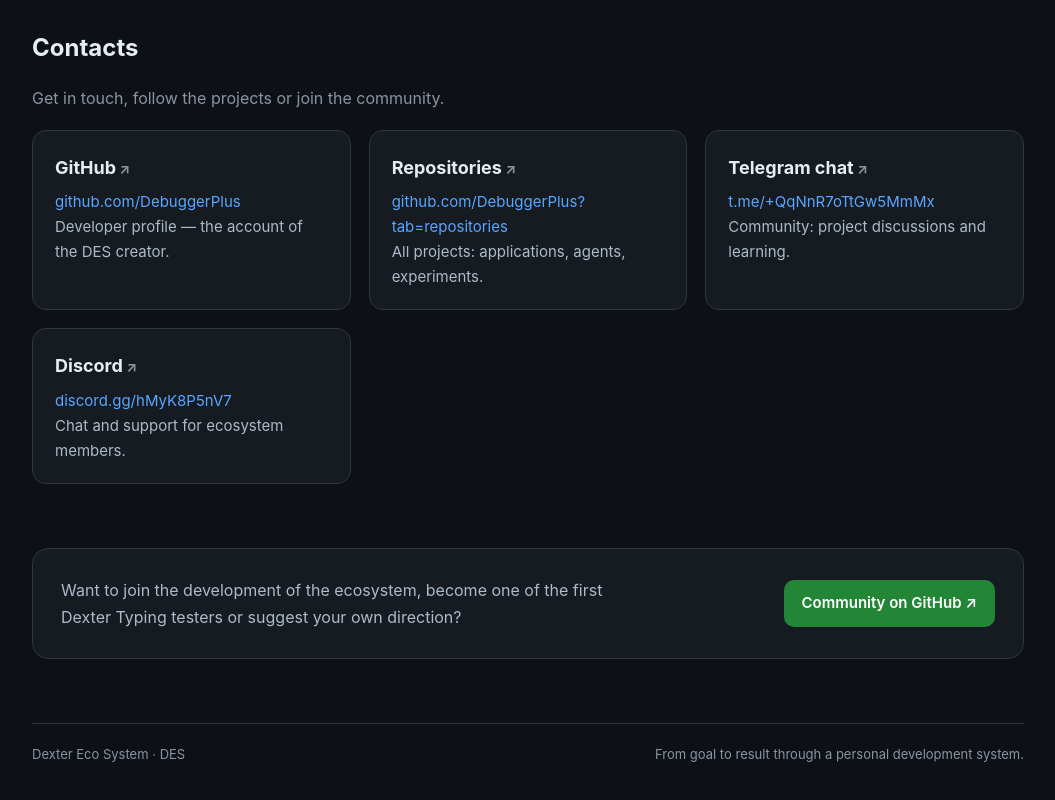
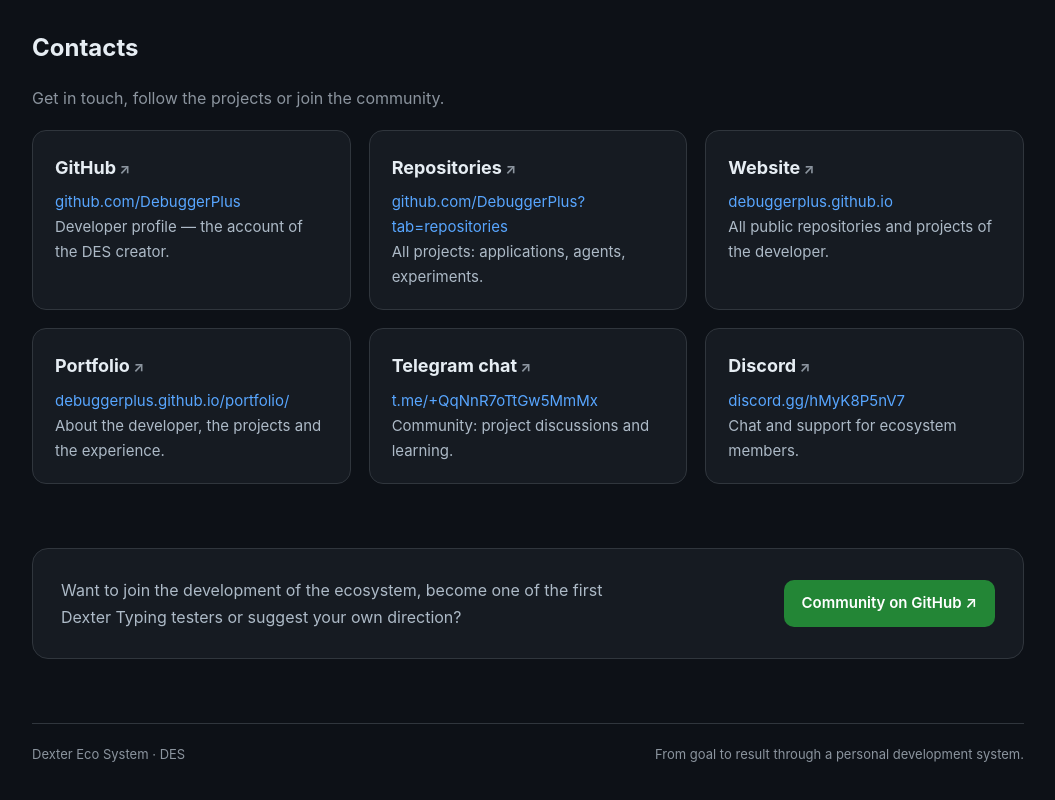
Before and after one commit to DexterEcoSystem/dexterecosystem.github.io, a plain HTML site: page index.html in a window 1280 px wide. Shown: the part 3114-3914 px from the top of the page, without its empty margins (112-1167 px from the left). Drawn offline with Linux system fonts and the light colour scheme.

Commit message:
Contacts: add developer site and portfolio links

```diff
--- a/index.html
+++ b/index.html
@@ -195,6 +195,16 @@
         <p class="val">github.com/DebuggerPlus?tab=repositories</p>
         <p data-i18n="c2p">Все проекты: приложения, агенты, эксперименты.</p>
       </a>
+      <a class="card" href="https://debuggerplus.github.io/">
+        <h3 data-i18n="c5t">Сайт</h3>
+        <p class="val">debuggerplus.github.io</p>
+        <p data-i18n="c5p">Все публичные репозитории и проекты разработчика.</p>
+      </a>
+      <a class="card" href="https://debuggerplus.github.io/portfolio/">
+        <h3 data-i18n="c6t">Портфолио</h3>
+        <p class="val">debuggerplus.github.io/portfolio/</p>
+        <p data-i18n="c6p">О разработчике, проектах и опыте.</p>
+      </a>
       <a class="card" href="https://t.me/+QqNnR7oTtGw5MmMx">
         <h3 data-i18n="c3t">Telegram-чат</h3>
         <p class="val">t.me/+QqNnR7oTtGw5MmMx</p>
@@ -271,6 +281,8 @@
       ctH2: "Contacts", ctSub: "Get in touch, follow the projects or join the community.",
       c1p: "Developer profile — the account of the DES creator.",
       c2t: "Repositories", c2p: "All projects: applications, agents, experiments.",
+      c5t: "Website", c5p: "All public repositories and projects of the developer.",
+      c6t: "Portfolio", c6p: "About the developer, the projects and the experience.",
       c3t: "Telegram chat", c3p: "Community: project discussions and learning.",
       c4p: "Chat and support for ecosystem members.",
       ctaText: "Want to join the development of the ecosystem, become one of the first Dexter Typing testers or suggest your own direction?",
@@ -320,6 +332,8 @@
       ctH2: "Контакты", ctSub: "Связаться, следить за проектами или присоединиться к сообществу.",
       c1p: "Профиль разработчика — аккаунт создателя DES.",
       c2t: "Репозитории", c2p: "Все проекты: приложения, агенты, эксперименты.",
+      c5t: "Сайт", c5p: "Все публичные репозитории и проекты разработчика.",
+      c6t: "Портфолио", c6p: "О разработчике, проектах и опыте.",
       c3t: "Telegram-чат", c3p: "Сообщество: обсуждение проектов и обучение.",
       c4p: "Общение и поддержка участников экосистемы.",
       ctaText: "Хочешь присоединиться к развитию экосистемы, стать первым тестировщиком Dexter Typing или предложить своё направление?",
```
